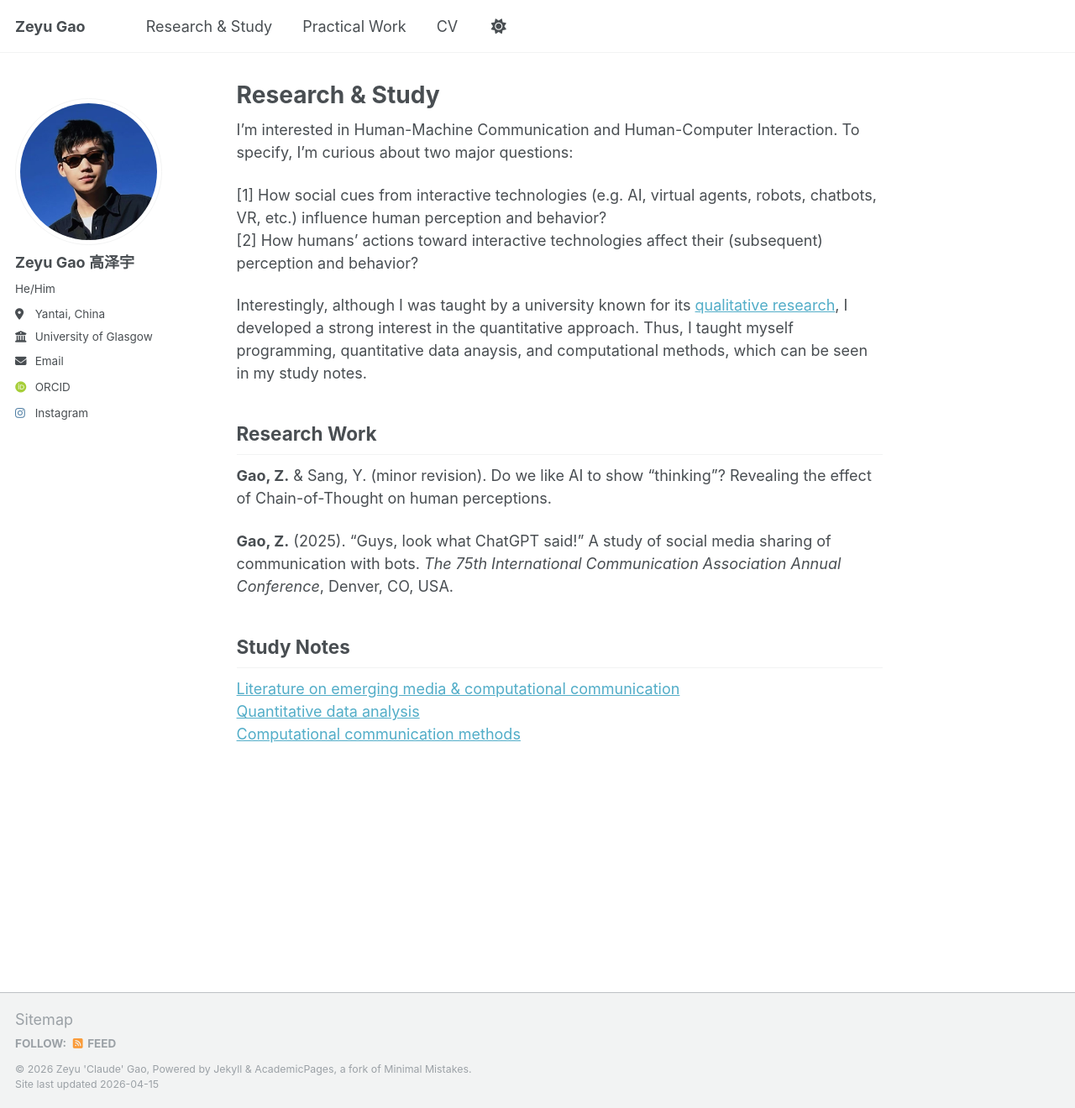
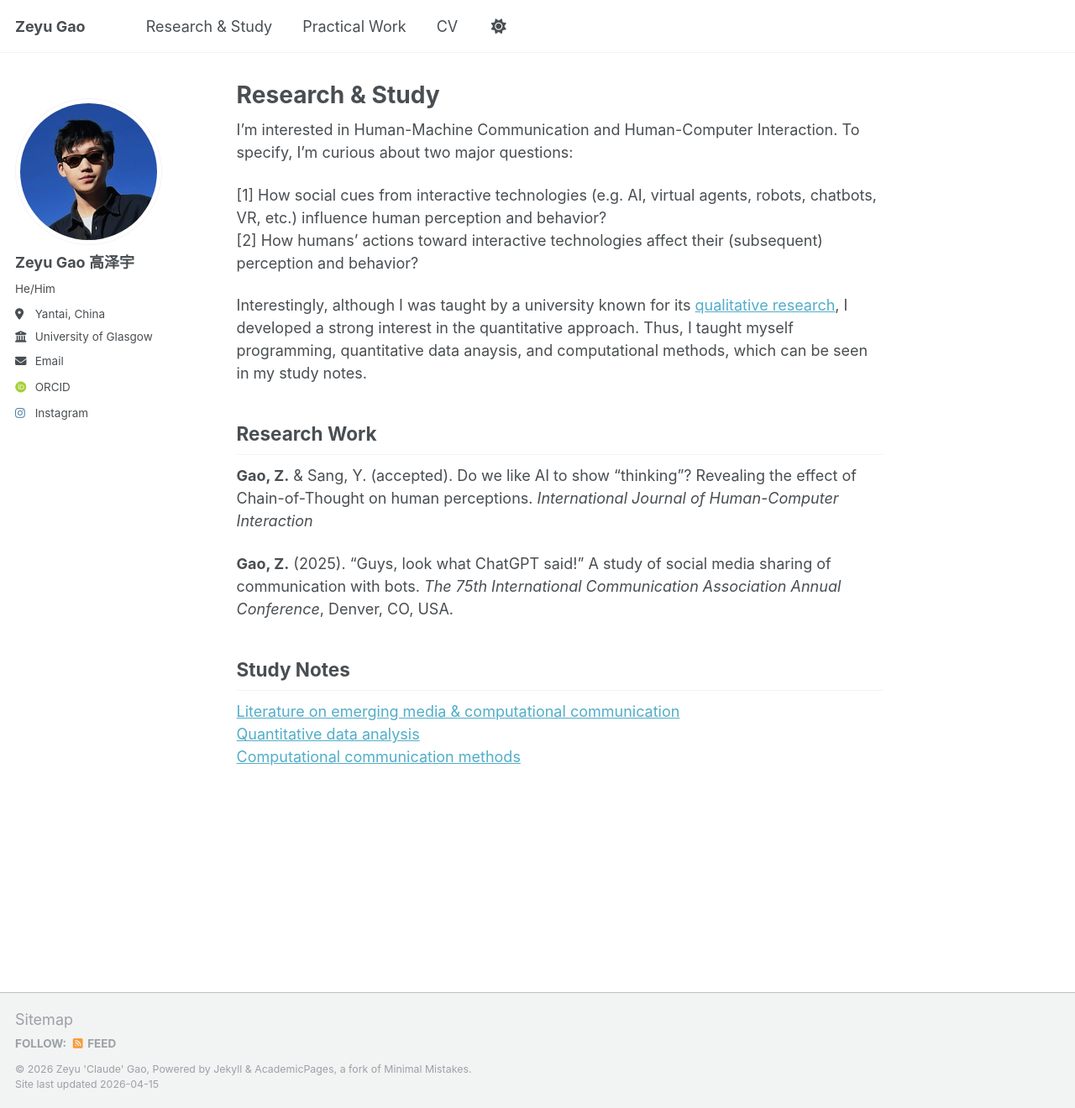
Before and after one commit to ClaudeGao01/ClaudeGao01.github.io, a Jekyll site: the page built from _pages/research.md, in a window 1280 px wide and 1320 px high. Shown: the whole window at 84% size. Built offline with Jekyll 4.4.1, drawn with Linux system fonts in a browser that asks for light colours; some web fonts are replaced; a script that is not in the unit is left out.

Commit message:
Update research.md

```diff
--- a/_pages/research.md
+++ b/_pages/research.md
@@ -13,7 +13,7 @@ Interestingly, although I was taught by a university known for its [qualitative
 
 Research Work
 ---
-**Gao, Z.** & Sang, Y. (minor revision). Do we like AI to show “thinking”? Revealing the effect of Chain-of-Thought on human perceptions.
+**Gao, Z.** & Sang, Y. (accepted). Do we like AI to show “thinking”? Revealing the effect of Chain-of-Thought on human perceptions. *International Journal of Human-Computer Interaction*
 
 **Gao, Z.** (2025). “Guys, look what ChatGPT said!” A study of social media sharing of communication with bots. *The 75th International Communication Association Annual Conference*, Denver, CO, USA.
 
```
